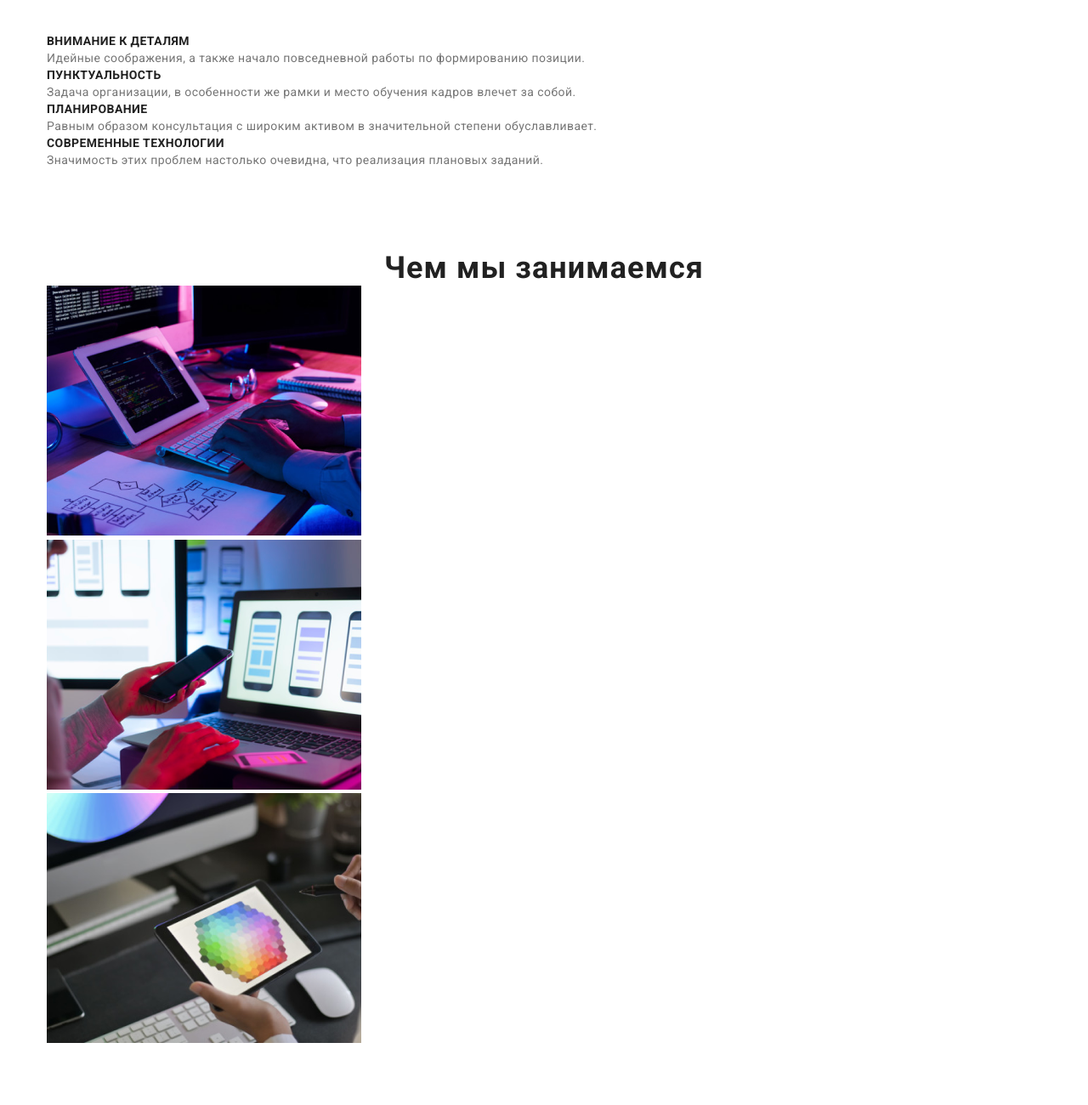
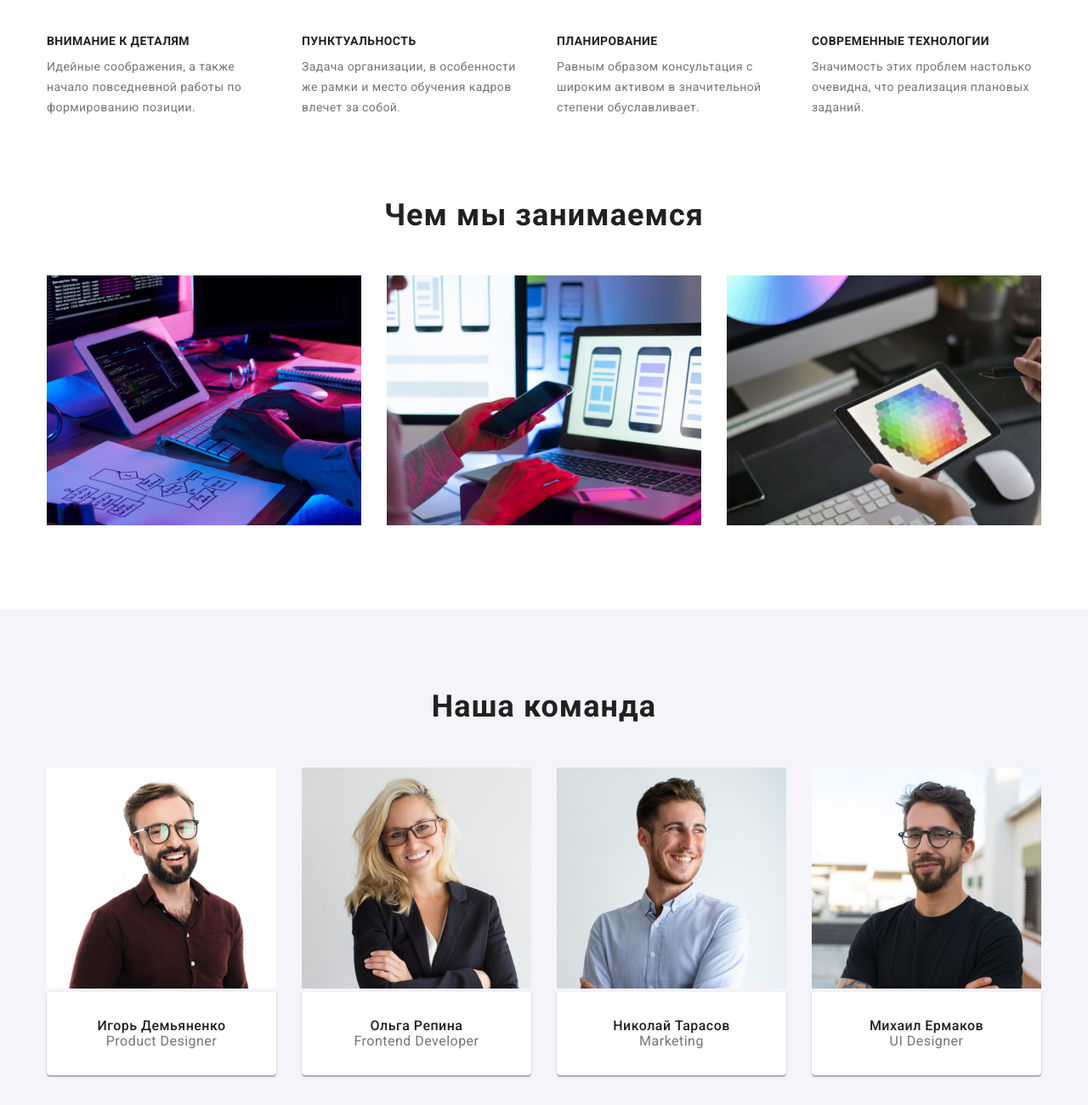
Before and after one commit to Drews21/goit-markup-hw-03, a plain HTML site: page index.html in a window 1280 px wide. Shown: the part 820-2120 px from the top of the page at 85% size. Drawn offline with nearby package versions, Linux system fonts and the light colour scheme.

Commit message:
На главной страница разместил всё по сетке.

```diff
--- a/css/style.css
+++ b/css/style.css
@@ -186,6 +186,19 @@ body {
   letter-spacing: 0.03em;
   color: var(--primary-shade2-color);
 }
+.skills-subtitle-wrap {
+  width: 270px;
+  margin-top: 10px;
+}
+.skills-list {
+  display: flex;
+}
+.skills-item {
+  margin-right: 30px;
+}
+.skills-item:not(:last-child):after {
+  margin-right: 30px;
+}
 
 .section-title {
   font-weight: bold;
@@ -194,16 +207,29 @@ body {
   text-align: center;
   letter-spacing: 0.03em;
   color: var(--primary-color);
+  margin-bottom: 50px;
 }
 
 .doing {
   padding-bottom: 94px;
+}
+.doing-list {
+  display: flex;
+}
+.doing-item {
+  margin-right: 30px;
 }
 
 .team {
   padding-top: 94px;
   padding-bottom: 94px;
   background-color: var(--secondary-shade-color);
+}
+.team-list {
+  display: flex;
+}
+.team-item {
+  margin-right: 30px;
 }
 .team-mate-name {
   font-weight: 500;
@@ -217,6 +243,18 @@ body {
   line-height: 1.18;
   letter-spacing: 0.03em;
   color: var(--primary-shade2-color);
+}
+.team-wrap {
+  text-align: center;
+  width: 270px;
+  margin-bottom: 5px;
+  padding-top: 30px;
+  padding-bottom: 30px;
+  background: #ffffff;
+
+  box-shadow: 0px 1px 3px rgba(0, 0, 0, 0.12), 0px 1px 1px rgba(0, 0, 0, 0.14),
+    0px 2px 1px rgba(0, 0, 0, 0.2);
+  border-radius: 0px 0px 4px 4px;
 }
 
 /*******П О Р Т Ф О Л И О***********/
@@ -245,7 +283,6 @@ body {
   align-items: center;
   margin-left: auto;
   margin-right: auto;
-  /*:not(:last-child):after */
 }
 .filter-btn {
   padding-top: 94px;
--- a/index.html
+++ b/index.html
@@ -72,23 +72,27 @@
             <ul class="skills-list list">
                 <li class="skills-item">
                     <h3 class="skills-title">Внимание к деталям</h3>
+                    <div class="skills-subtitle-wrap">
                     <p class="skills-subtitle">Идейные соображения, а также начало повседневной работы по формированию
-                        позиции.</p>
+                        позиции.</p></div>
                 </li>
                 <li class="skills-item">
                     <h3 class="skills-title">Пунктуальность</h3>
+                    <div class="skills-subtitle-wrap">
                     <p class="skills-subtitle">Задача организации, в особенности же рамки и место обучения кадров влечет
-                        за собой.</p>
+                        за собой.</p></div>
                 </li>
                 <li class="skills-item">
                     <h3 class="skills-title">Планирование</h3>
+                    <div class="skills-subtitle-wrap">
                     <p class="skills-subtitle">Равным образом консультация с широким активом в значительной степени
-                        обуславливает.</p>
+                        обуславливает.</p></div>
                 </li>
                 <li class="skills-item">
                     <h3 class="skills-title">Современные технологии</h3>
+                    <div class="skills-subtitle-wrap">
                     <p class="skills-subtitle">Значимость этих проблем настолько очевидна, что реализация плановых
-                        заданий.</p>
+                        заданий.</p></div>
                 </li>
             </ul>
         </section>
@@ -102,35 +106,37 @@
                         width="370"></li>
                 <li class="doing-item"><img class="doing-img" src="./images/box3.png" alt="руки и цветовая карта"
                         width="370"></li>
-            </ul>
+            </ul></div>
         </section>
 
         <section class="team"><!-----Секция с портретами команды----->
+            <div class="container team-container">
             <h2 class="section-title">Наша команда</h2>
             <ul class="team-list list">
                 <li class="team-item">
                     <img class="team-mate" src="./images/img1.jpg" alt="парень в коричневом" width="270">
-                    <h3 class="team-mate-name">Игорь Демьяненко</h3>
-                    <p lang="en" class="team-mate-position">Product Designer</p>
+                    <div class="team-wrap"><h3 class="team-mate-name">Игорь Демьяненко</h3>
+                    <p lang="en" class="team-mate-position">Product Designer</p></div>
                 </li>
                 <li class="team-item">
                     <img class="team-mate" src="./images/img2min.jpg" alt="девушка" width="270">
-                    <h3 class="team-mate-name">Ольга Репина</h3>
-                    <p lang="en" class="team-mate-position">Frontend Developer</p>
+                    <div class="team-wrap"><h3 class="team-mate-name">Ольга Репина</h3>
+                    <p lang="en" class="team-mate-position">Frontend Developer</p></div>
                 </li>
                 <li class="team-item">
                     <img class="team-mate" src="./images/img3.jpg" alt="парень в белом" width="270">
-                    <h3 class="team-mate-name">Николай Тарасов</h3>
-                    <p lang="en" class="team-mate-position">Marketing</p>
+                    <div class="team-wrap"><h3 class="team-mate-name">Николай Тарасов</h3>
+                    <p lang="en" class="team-mate-position">Marketing</p></div>
                 </li>
                 <li class="team-item">
                     <img class="team-mate" src="./images/img4.jpg" alt="парень в черном" width="270">
-                    <h3 class="team-mate-name">Михаил Ермаков</h3>
-                    <p lang="en" class="team-mate-position">UI Designer</p>
+                    <div class="team-wrap"><h3 class="team-mate-name">Михаил Ермаков</h3>
+                    <p lang="en" class="team-mate-position">UI Designer</p></div>
                 </li>
             </ul>
+            </div>
         </section>
-        </div>
+
     </main>
 
     <!-----------------------------------FOOTER-------------------------------------->
```
